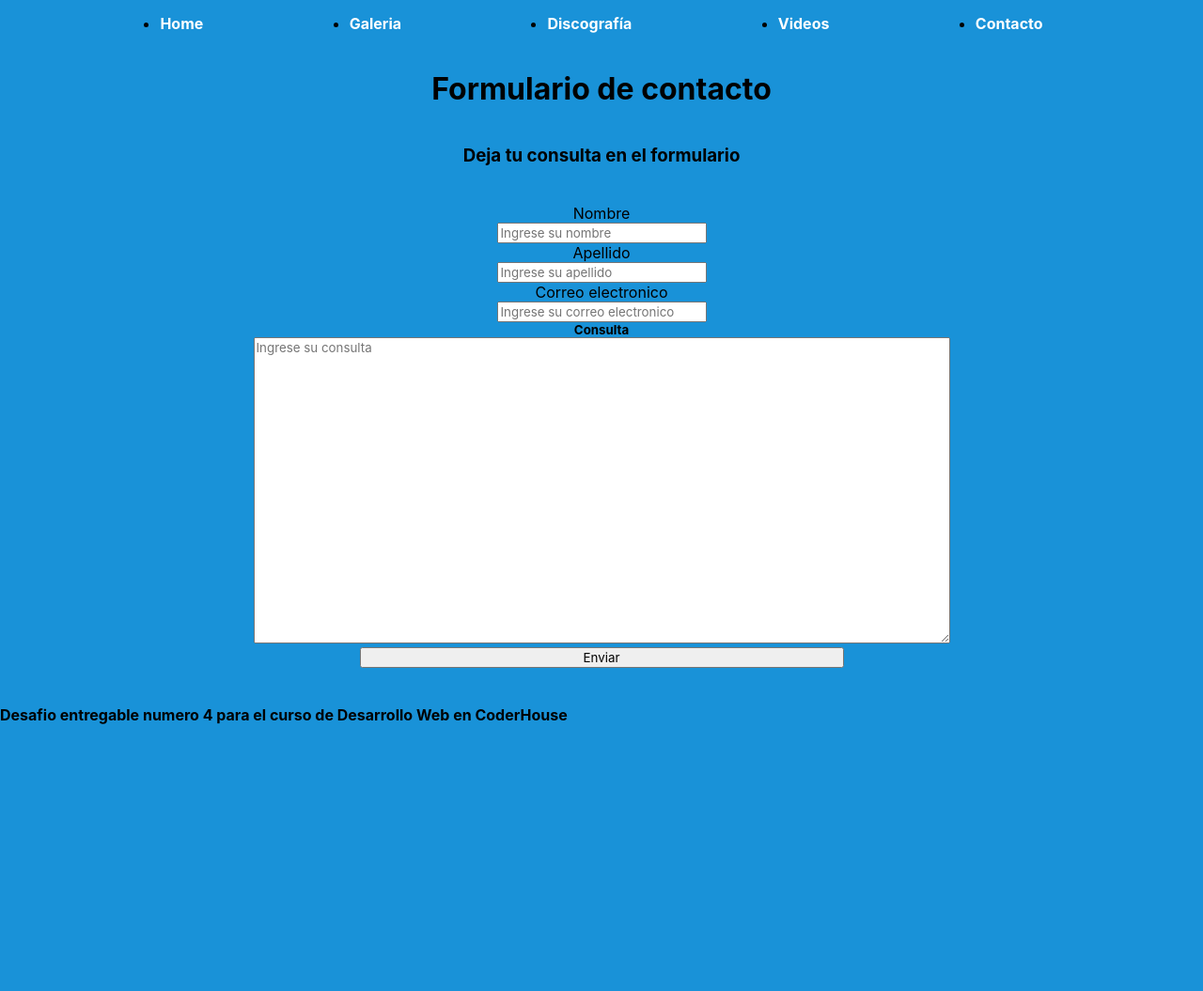
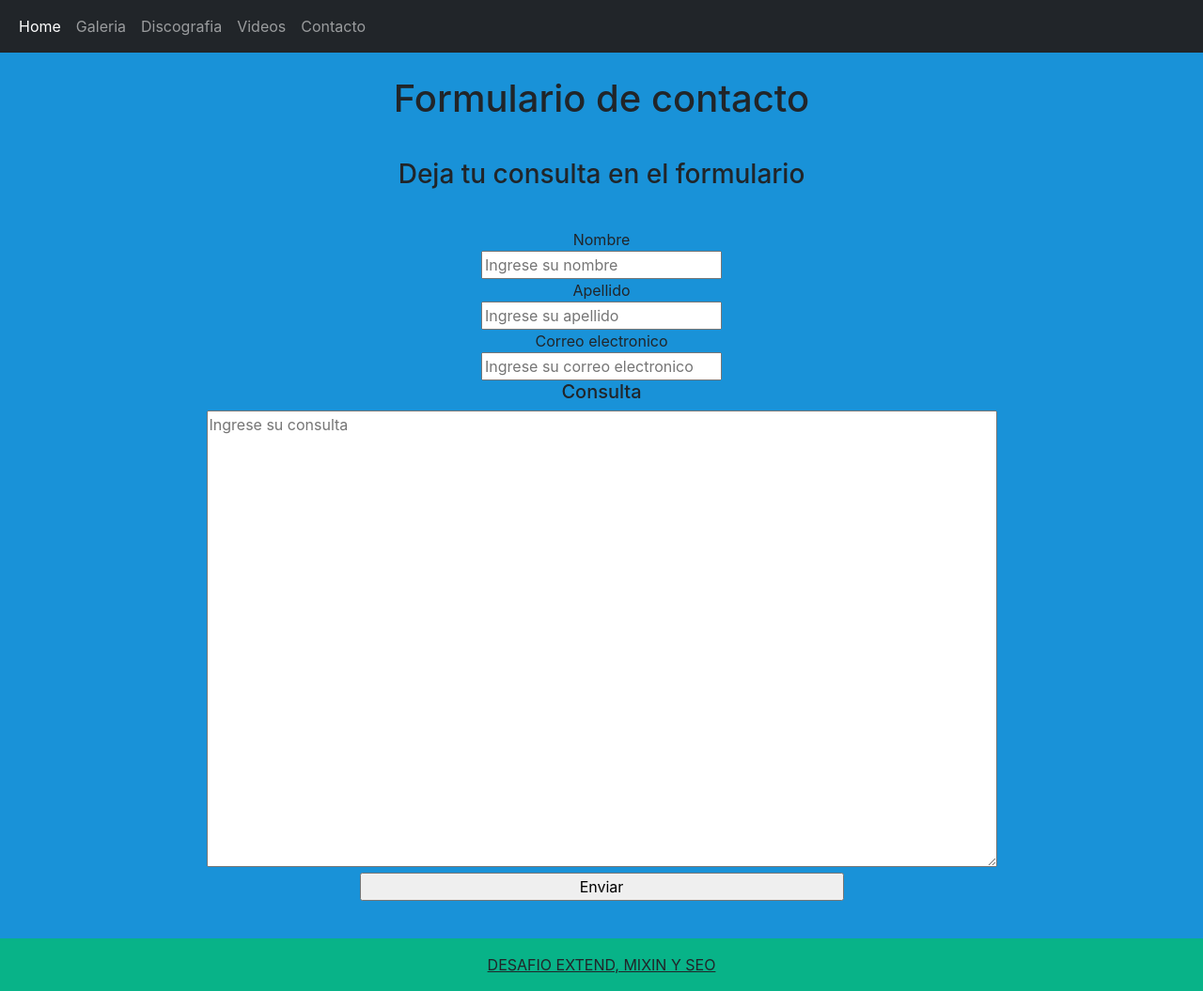
Before and after one commit to TrellixVulnTeam/Desafio4_IGTT, a website: page contacto.html in a window 1280 px wide. Shown: the whole page at 94% size. Before the commit the page ends 800 px from the top, so only its background shows below. Drawn offline with nearby package versions, Linux system fonts and the light colour scheme.

Commit message:
DESAFIO SASS II Y SEO

```diff
--- a/contacto.html
+++ b/contacto.html
@@ -4,24 +4,35 @@
         <meta charset="UTF-8">
         <meta http-equiv="X-UA-Compatible" content="IE=edge">
         <meta name="viewport" content="width=device-width, initial-scale=1.0">
+        <meta name="description" content="Informacion sobre linkin park, musica, historia, tours">
+        <meta name="keywords" content="LINKING, PARK, LINKIN PARK, MUSICA, CHESTER, HYBRID THEORY, IN THE END">
         <title>Linkin Park</title>
         <link rel="stylesheet" href="css/pruebacss.css">
         <link rel="preconnect" href="https://fonts.googleapis.com">
         <link rel="preconnect" href="https://fonts.gstatic.com" crossorigin>
+        <link href="https://fonts.googleapis.com/css2?family=Roboto:wght@100;300;500&family=Sacramento&display=swap"
+            rel="stylesheet">
             <link rel="shortcut icon" href="https://i.ibb.co/JvcGs16/favicon-16x16.png" alt="favicon-16x16" type="image/x-icon">
-<link href="https://fonts.googleapis.com/css2?family=Roboto:wght@100;300;500&family=Sacramento&display=swap" rel="stylesheet">
-
+            <link href="https://cdn.jsdelivr.net/npm/bootstrap@5.1.3/dist/css/bootstrap.min.css" rel="stylesheet" integrity="sha384-1BmE4kWBq78iYhFldvKuhfTAU6auU8tT94WrHftjDbrCEXSU1oBoqyl2QvZ6jIW3" crossorigin="anonymous">
+    <script src="https://cdn.jsdelivr.net/npm/bootstrap@5.1.3/dist/js/bootstrap.bundle.min.js" integrity="sha384-ka7Sk0Gln4gmtz2MlQnikT1wXgYsOg+OMhuP+IlRH9sENBO0LRn5q+8nbTov4+1p" crossorigin="anonymous"></script>
     </head>
     <body>
         <header>
-            <nav>
-                <ul>
-                   <li><a class="colorBlancoEnA" href="index.html">Home</a></li>
-                    <li><a class="colorBlancoEnA" href="galeria.html">Galeria</a></li>
-                    <li><a class="colorBlancoEnA" href="discografia.html">Discografía</a></li>
-                    <li><a class="colorBlancoEnA" href="videos.html">Videos</a></li>
-                    <li><a class="colorBlancoEnA" href="contacto.html">Contacto</a></li>
-                </ul>
+            <nav class="navbar navbar-expand-lg navbar-dark bg-dark">
+                <div class="container-fluid">
+                  <button class="navbar-toggler" type="button" data-bs-toggle="collapse" data-bs-target="#navbarNavAltMarkup" aria-controls="navbarNavAltMarkup" aria-expanded="false" aria-label="Toggle navigation">
+                    <span class="navbar-toggler-icon"></span>
+                  </button>
+                  <div class="collapse navbar-collapse" id="navbarNavAltMarkup">
+                    <div class="navbar-nav">
+                      <a class="nav-link active" aria-current="page" href="index.html">Home</a>
+                      <a class="nav-link" href="galeria.html">Galeria</a>
+                      <a class="nav-link" href="discografia.html">Discografia</a>
+                      <a class="nav-link" href="videos.html">Videos</a>
+                      <a class="nav-link" href="contacto.html">Contacto</a>
+                    </div>
+                  </div>
+                </div>
               </nav>
 
         </header>
@@ -57,6 +68,11 @@
 
 </main>
 
-<footer>
-    <h4>Desafio entregable numero 4 para el curso de Desarrollo Web en CoderHouse</h4>
-</html>
+<footer class="bg-light text-center text-lg-start">
+
+    <div class="text-center p-3" style="background-color: rgb(8, 179, 136);">
+
+      <a class="text-dark" href="https://coderhouse.com/">DESAFIO EXTEND, MIXIN Y SEO</a>
+    </div>
+
+  </footer>
--- a/scss/prueba.scss
+++ b/scss/prueba.scss
@@ -8,8 +8,7 @@ html body {
     background-color: rgb(25, 146, 216);
 
 }
-ul{
-    display: flex;
+.estiloUl{
     text-decoration: none;
     font-size: medium;
     padding: 10+5px;
@@ -18,6 +17,16 @@ ul{
     justify-content: space-evenly;
     font-weight: 500+200;
 }
+ul{
+    display: flex;
+   @extend .estiloUl
+}
+@mixin Mixin ($margenIzq, $margenTop){
+    margin-left: $margenIzq;
+    margin-top: $margenTop;
+
+}
+
 #divPadreGrid{
 display: grid;
 grid-template-columns: 40% 40% 20%;
@@ -29,11 +38,10 @@ grid-template-areas: "A1 A1 A3"
 
 }
 #gridDiv1{
+    @include Mixin(20px,40px );
     grid-area: A1;
     font-size: large;
     font-weight: 400;
-    margin-left: 20px;
-    margin-top: 40px;
     overflow-y:hidden;
     }
 #divImagen{
@@ -147,6 +155,7 @@ img{
 
 
 }
+
 #gradienteIndex{
 
     background-image: linear-gradient(rgb(22, 231, 231), rgb(64, 126, 64));
```
Also changed, not shown: discografia.html (+29 -11 lines), index.html (+4 -1 lines), videos.html (+28 -11 lines), css/pruebacss.css. Lines whose indentation alone changed are shown as unchanged.
